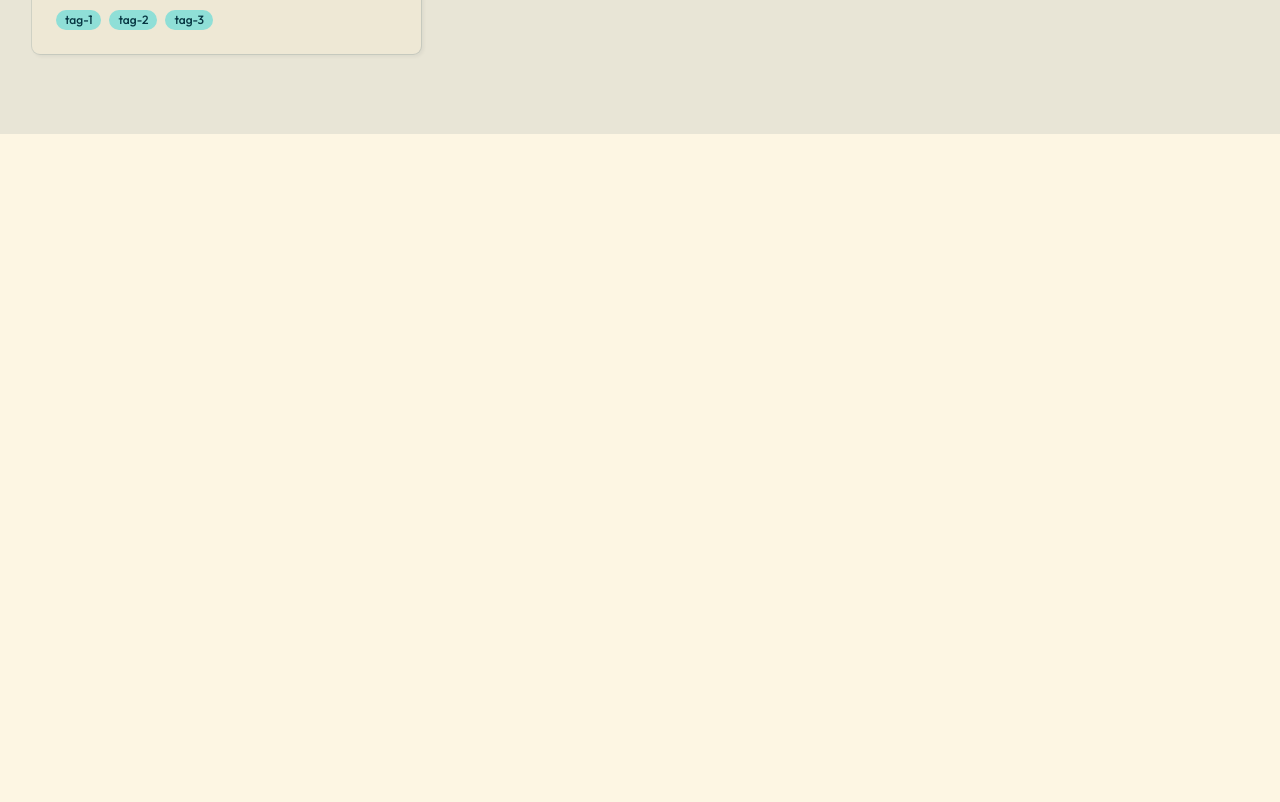
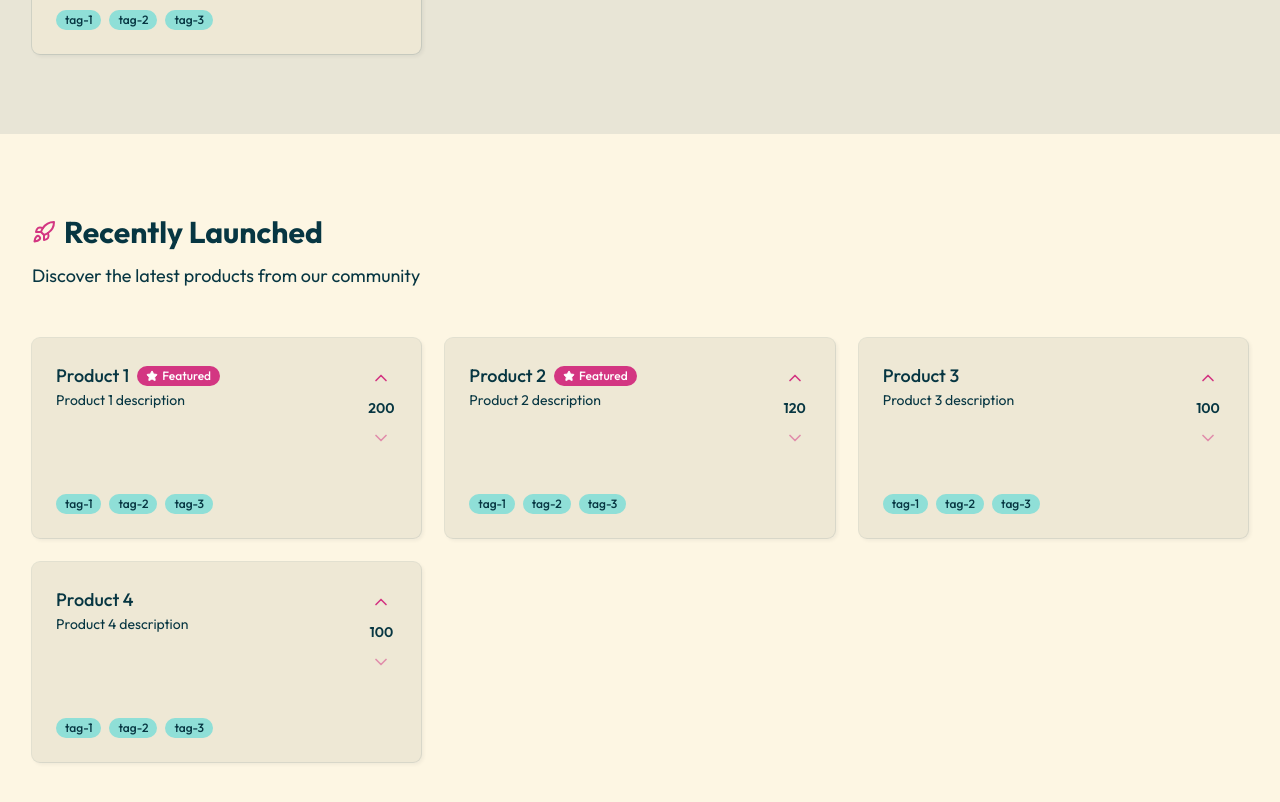
Before and after one commit to Tahsin005/ibuiltthis, a Next.js app: page / in a window 1280 px wide. Shown: the part 1280-2082 px from the top of the page. Before the commit the page ends 1414 px from the top, so only its background shows below. Built offline with nearby package versions, Linux system fonts and the light colour scheme.

Commit message:
feat: add RecentlyLaunchedProducts section and reusable EmptyState component to homepage

```diff
--- a/app/page.tsx
+++ b/app/page.tsx
@@ -1,11 +1,13 @@
 import FeaturedProducts from "@/components/landing-page/featured-products";
 import HeroSection from "@/components/landing-page/hero-section";
+import RecentlyLaunchedProducts from "@/components/landing-page/recently-launched-products";
 
 export default function Home() {
   return (
     <div>
       <HeroSection />
       <FeaturedProducts />
+      <RecentlyLaunchedProducts />
     </div>
   );
 }
--- /dev/null
+++ b/components/common/empty-state.tsx
@@ -0,0 +1,18 @@
+import { LucideIcon } from "lucide-react";
+
+export default function EmptyState({
+    message,
+    icon: Icon,
+}: {
+    message: string;
+    icon?: LucideIcon;
+}) {
+    return (
+        <div className="empty-state">
+            {Icon && (
+                <Icon className="size-12 text-muted-foreground/50 mx-auto mb-4" />
+            )}
+            <p className="text-lg text-muted-foreground">{message}</p>
+        </div>
+    );
+}
--- /dev/null
+++ b/components/landing-page/recently-launched-products.tsx
@@ -0,0 +1,66 @@
+import { CalendarIcon, RocketIcon } from "lucide-react";
+import SectionHeader from "@/components/common/section-header";
+import ProductCard from "@/components/products/product-card";
+import EmptyState from "@/components/common/empty-state";
+
+export default async function RecentlyLaunchedProducts() {
+    const recentlyLaunchedProducts = [
+        {
+            id: 1,
+            name: "Product 1",
+            slug: "product-1",
+            description: "Product 1 description",
+            tags: ["tag-1", "tag-2", "tag-3"],
+            voteCount: 200,
+        },
+        {
+            id: 2,
+            name: "Product 2",
+            slug: "product-2",
+            description: "Product 2 description",
+            tags: ["tag-1", "tag-2", "tag-3"],
+            voteCount: 120,
+        },
+        {
+            id: 3,
+            name: "Product 3",
+            slug: "product-3",
+            description: "Product 3 description",
+            tags: ["tag-1", "tag-2", "tag-3"],
+            voteCount: 100,
+        },
+        {
+            id: 4,
+            name: "Product 4",
+            slug: "product-4",
+            description: "Product 4 description",
+            tags: ["tag-1", "tag-2", "tag-3"],
+            voteCount: 100,
+        }
+    ];
+
+    return (
+        <section className="py-20">
+            <div className="wrapper space-y-12">
+                <SectionHeader
+                    title="Recently Launched"
+                    icon={RocketIcon}
+                    description="Discover the latest products from our community"
+                />
+
+                {recentlyLaunchedProducts.length > 0 ? (
+                    <div className="grid-wrapper">
+                        {recentlyLaunchedProducts.map((product) => (
+                            <ProductCard key={product.id} product={product} />
+                        ))}
+                    </div>
+                ) : (
+                    <EmptyState
+                        message="No products launched in the last week. Check back soon for new launches."
+                        icon={CalendarIcon}
+                    />
+                )}
+            </div>
+        </section>
+    );
+}
```
